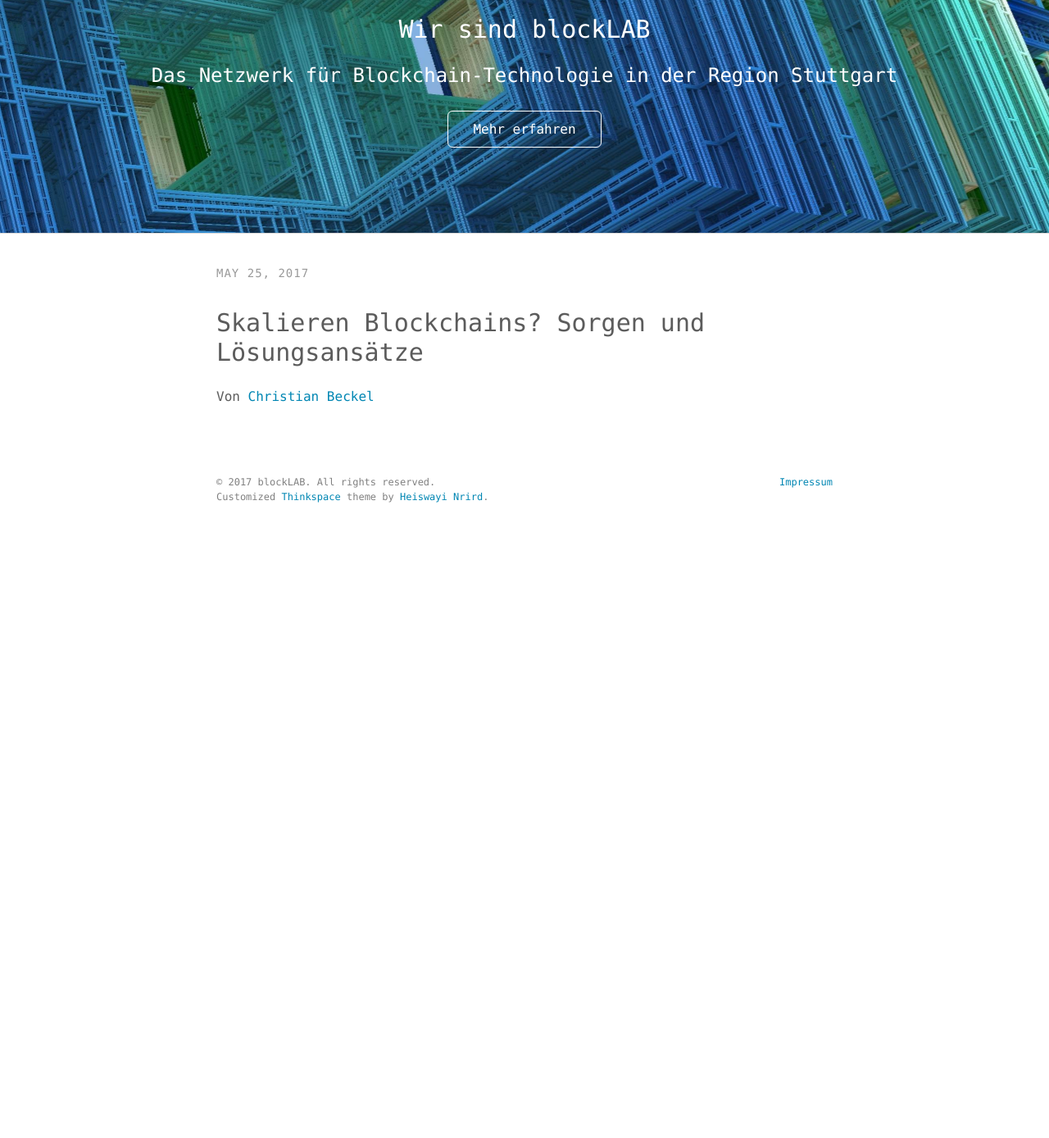
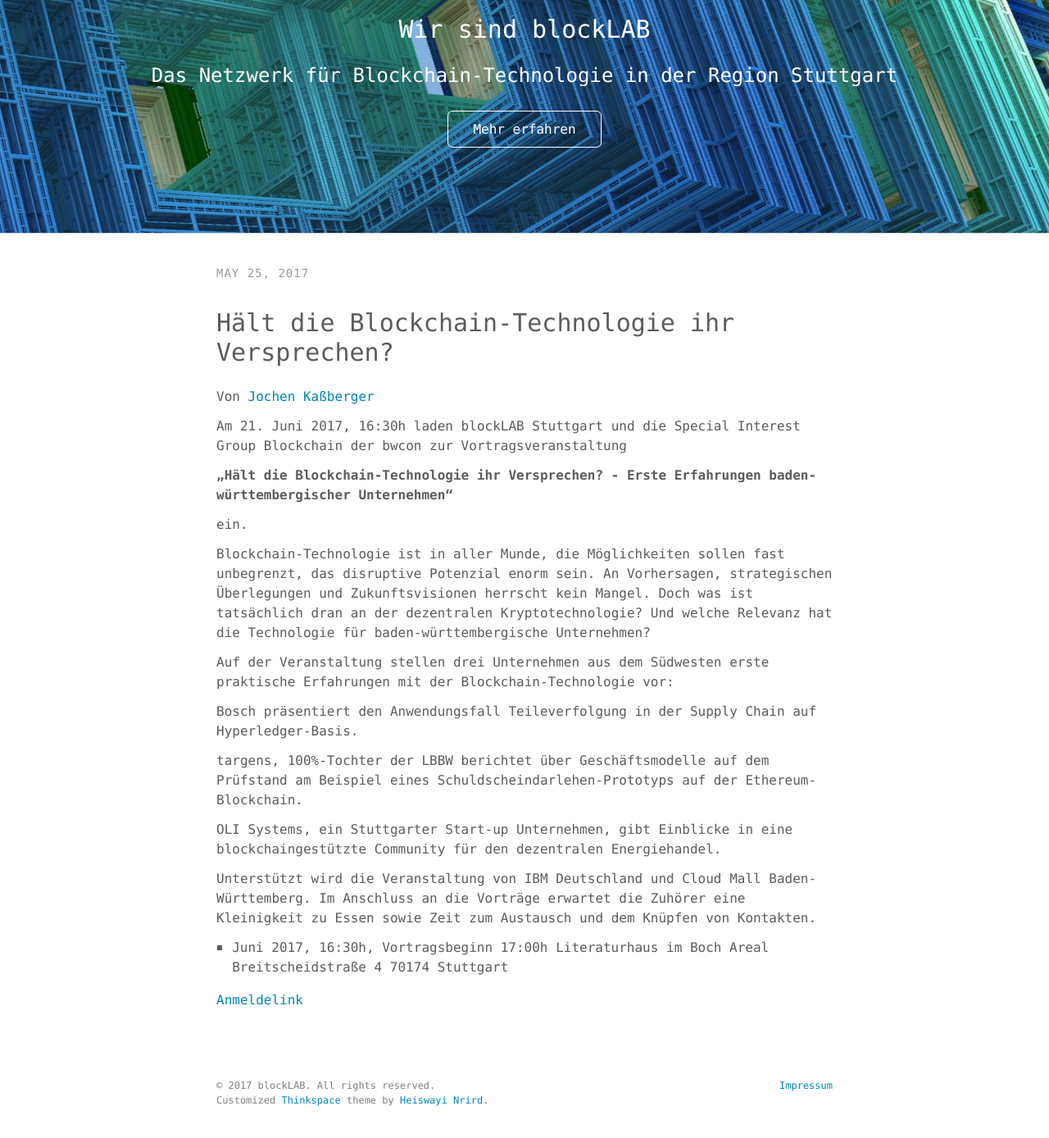
Before and after one commit to blocklab/site, a Jekyll site: the page built from _posts/2017-05-25-Hält die Blockchain-Technologieihr Versprechen?.md, in a window 1280 px wide and 1400 px high, scrolled down 138 px. Shown: the top 1388 px of the window at 82% size. Built offline with Jekyll 4.4.1, drawn with Linux system fonts in a browser that asks for light colours; before the commit the page ends 900 px from its top, so only the background shows below that.

Commit message:
Update 2017-05-25-Hält die Blockchain-Technologieihr Versprechen?.md

```diff
--- a/_posts/2017-05-25-Hält die Blockchain-Technologieihr Versprechen?.md
+++ b/_posts/2017-05-25-Hält die Blockchain-Technologieihr Versprechen?.md
@@ -1,5 +1,30 @@
 ---
 layout: post
-title: "Skalieren Blockchains? Sorgen und Lösungsansätze"
-author: "Christian Beckel"
+title: "Hält die Blockchain-Technologie ihr Versprechen?"
+author: "Jochen Kaßberger"
 ---
+
+Am 21. Juni 2017, 16:30h laden blockLAB Stuttgart und die Special Interest Group Blockchain der bwcon zur Vortragsveranstaltung
+
+**„Hält die Blockchain-Technologie ihr Versprechen? - Erste Erfahrungen baden-württembergischer Unternehmen“**
+
+ein.
+
+Blockchain-Technologie ist in aller Munde, die Möglichkeiten sollen fast unbegrenzt, das disruptive Potenzial enorm sein. An Vorhersagen, strategischen Überlegungen und Zukunftsvisionen herrscht kein Mangel. Doch was ist tatsächlich dran an der dezentralen Kryptotechnologie? Und welche Relevanz hat die Technologie für baden-württembergische Unternehmen?
+
+Auf der Veranstaltung stellen drei Unternehmen aus dem Südwesten erste praktische Erfahrungen mit der Blockchain-Technologie vor:
+
+Bosch präsentiert den Anwendungsfall Teileverfolgung in der Supply Chain auf Hyperledger-Basis.
+
+targens, 100%-Tochter der LBBW berichtet über Geschäftsmodelle auf dem Prüfstand am Beispiel eines Schuldscheindarlehen-Prototyps auf der Ethereum-Blockchain.
+
+OLI Systems, ein Stuttgarter Start-up Unternehmen, gibt Einblicke in eine blockchaingestützte Community für den dezentralen Energiehandel.
+
+Unterstützt wird die Veranstaltung von IBM Deutschland und Cloud Mall Baden-Württemberg. Im Anschluss an die Vorträge erwartet die Zuhörer eine Kleinigkeit zu Essen sowie Zeit zum Austausch und dem Knüpfen von Kontakten.
+
+21. Juni 2017, 16:30h, Vortragsbeginn 17:00h
+Literaturhaus im Boch Areal
+Breitscheidstraße 4
+70174 Stuttgart
+
+[Anmeldelink](https://venture-dev.com/webform/6UGYe8fCT6b9IR4h/)
```
